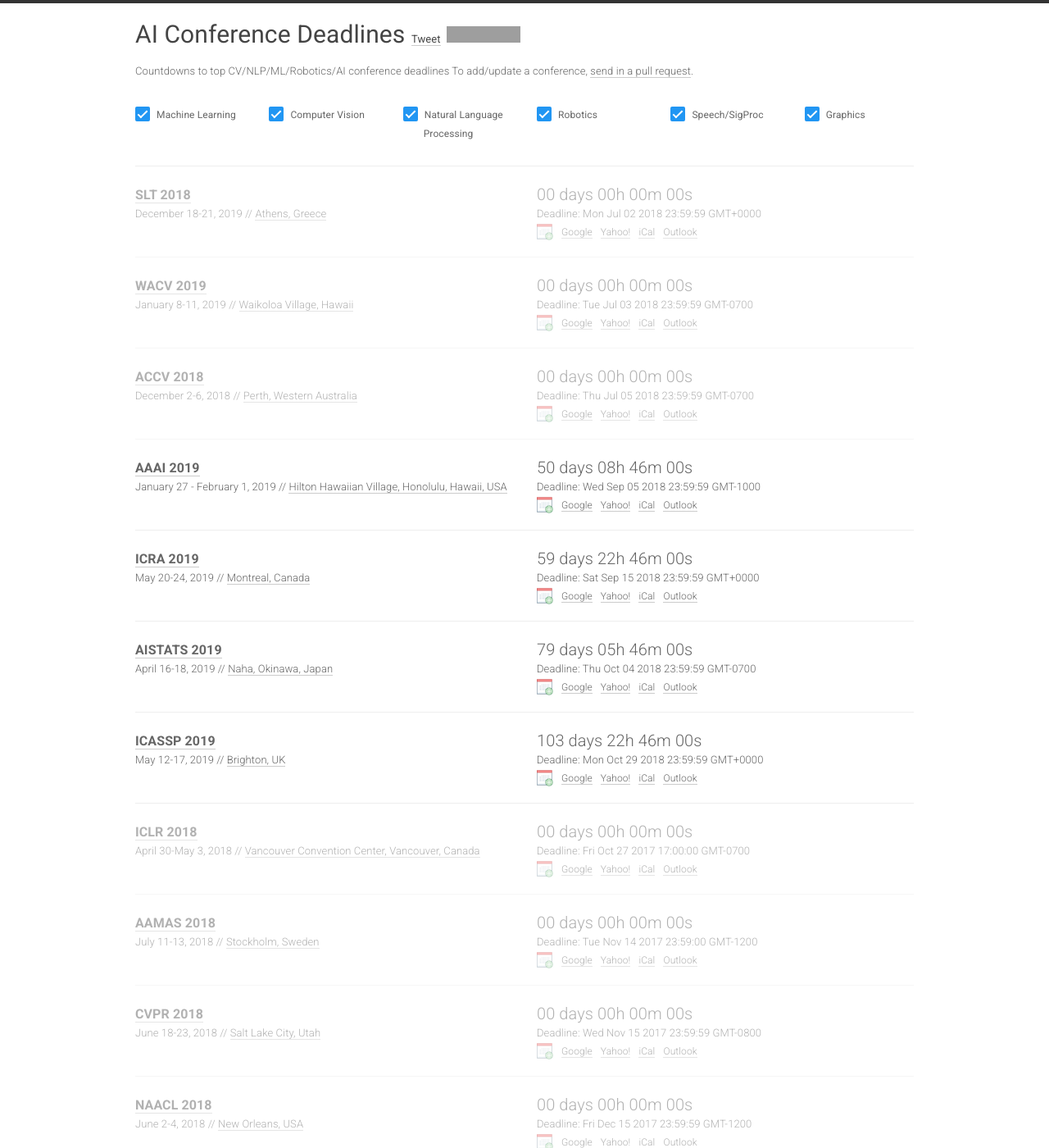
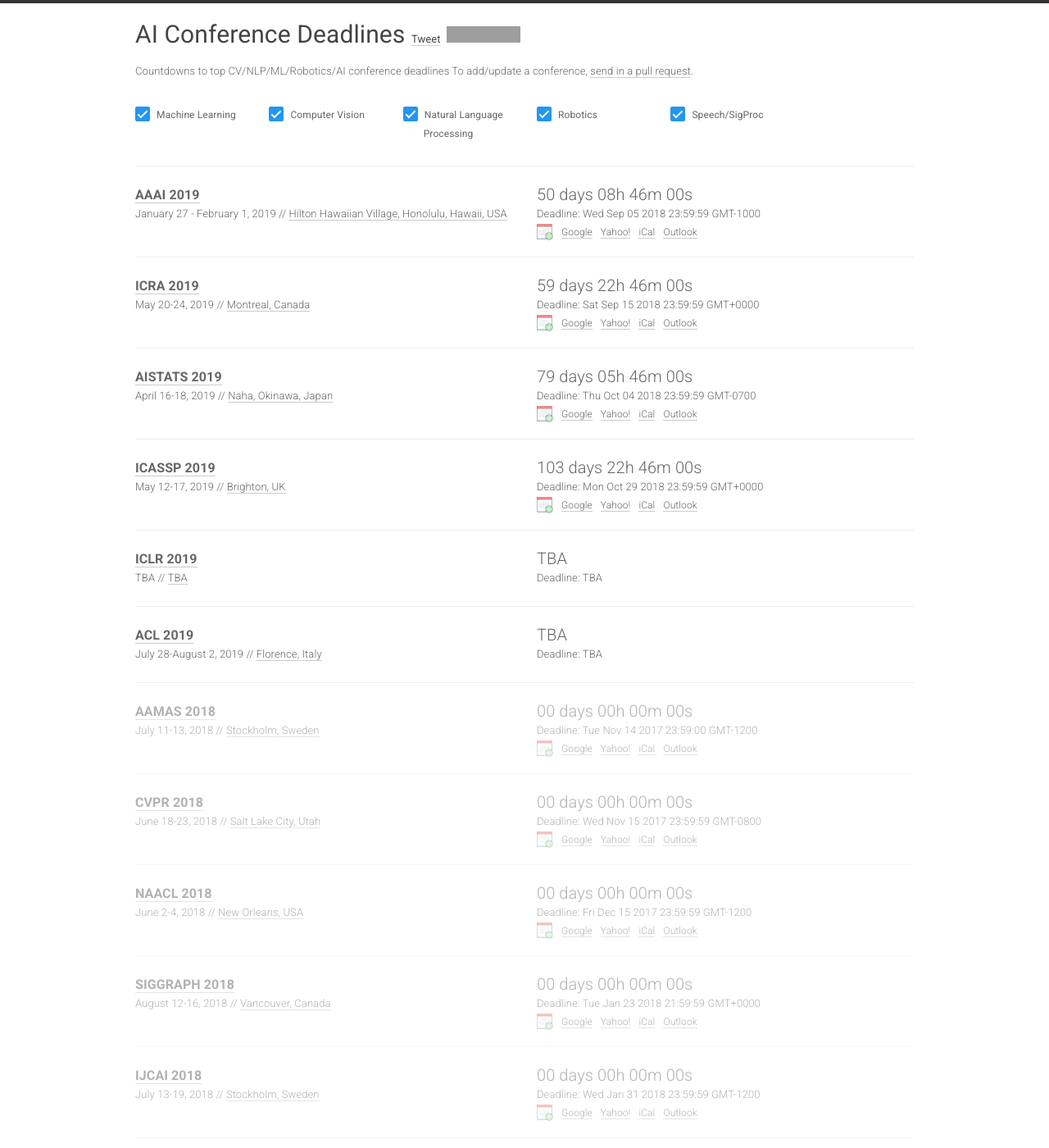
Before and after one commit to paperswithcode/ai-deadlines, a Jekyll site: the page built from index.html, in a window 1280 px wide and 1400 px high. Shown: the whole window at 82% size. Built offline with Jekyll 4.4.1, drawn with Linux system fonts in a browser that asks for light colours; nearby versions of some CDN libraries; comment, search, counter and statistics services are not loaded; some of the changed text lies outside the part shown; grey boxes are pictures that could not be loaded.

Commit message:
Cleaning up

```diff
--- a/_data/conferences.yml
+++ b/_data/conferences.yml
@@ -1,35 +1,5 @@
 
 ---
-
-- name: SLT
-  year: 2018
-  id: slt2018
-  link: http://slt2018.org/
-  deadline: "2018-07-02 23:59:59"
-  timezone: Etc/GMT
-  date: December 18-21, 2019
-  place: Athens, Greece
-  sub: SP
-
-- name: WACV
-  year: 2019
-  id: wacv19
-  link: http://wacv19.uccs.us/
-  deadline: "2018-07-03 23:59:59"
-  timezone: America/Los_Angeles
-  date: January 8-11, 2019
-  place: Waikoloa Village, Hawaii
-  sub: CV
-
-- name: ACCV
-  year: 2018
-  id: accv18
-  link: http://accv2018.net/
-  deadline: "2018-07-05 23:59:59"
-  timezone: America/Los_Angeles
-  date: December 2-6, 2018
-  place: Perth, Western Australia
-  sub: CV
 
 - name: AAAI
   year: 2019
@@ -72,14 +42,24 @@
   sub: SP
 
 - name: ICLR
-  year: 2018
-  id: iclr18
+  year: 2019
+  id: iclr19
   link: http://iclr.cc/
-  deadline: "2017-10-27 17:00:00"
+  deadline: TBA
   timezone: America/Los_Angeles
-  date: April 30-May 3, 2018
-  place: Vancouver Convention Center, Vancouver, Canada
+  date: TBA
+  place: TBA
   sub: ML
+
+- name: ACL
+  year: 2019
+  id: acl19
+  link: http://acl2019.org/
+  deadline: TBA
+  timezone: Etc/GMT+12
+  date: July 28-August 2, 2019
+  place: Florence, Italy
+  sub: NLP
 
 - name: AAMAS
   year: 2018
@@ -119,7 +99,7 @@
   timezone: GMT
   date: August 12-16, 2018
   place: Vancouver, Canada
-  sub: GR
+  sub: CV
 
 - name: IJCAI
   year: 2018
@@ -251,16 +231,6 @@
   place: Brussels, Belgium
   sub: NLP
 
-- name: 3DV
-  year: 2018
-  id: threedv18
-  link: http://3dv18.uniud.it
-  deadline: "2018-05-25 23:59:59"
-  timezone: America/Los_Angeles
-  date: September 5-8, 2018
-  place: Verona, Italy
-  sub: CV
-
 - name: CoNLL
   year: 2018
   id: conll18
@@ -290,13 +260,3 @@
   date: October 29-31, 2018
   place: Zurich, Switzerland
   sub: RO
-
-- name: ACL
-  year: 2019
-  id: acl19
-  link: http://acl2019.org/
-  deadline: TBA
-  timezone: Etc/GMT+12
-  date: July 28-August 2, 2019
-  place: Florence, Italy
-  sub: NLP
--- a/_data/types.yml
+++ b/_data/types.yml
@@ -9,5 +9,3 @@
   sub: RO
 - name: Speech/SigProc
   sub: SP
-- name: Graphics
-  sub: GR
```
Also changed, not shown: README.md.
